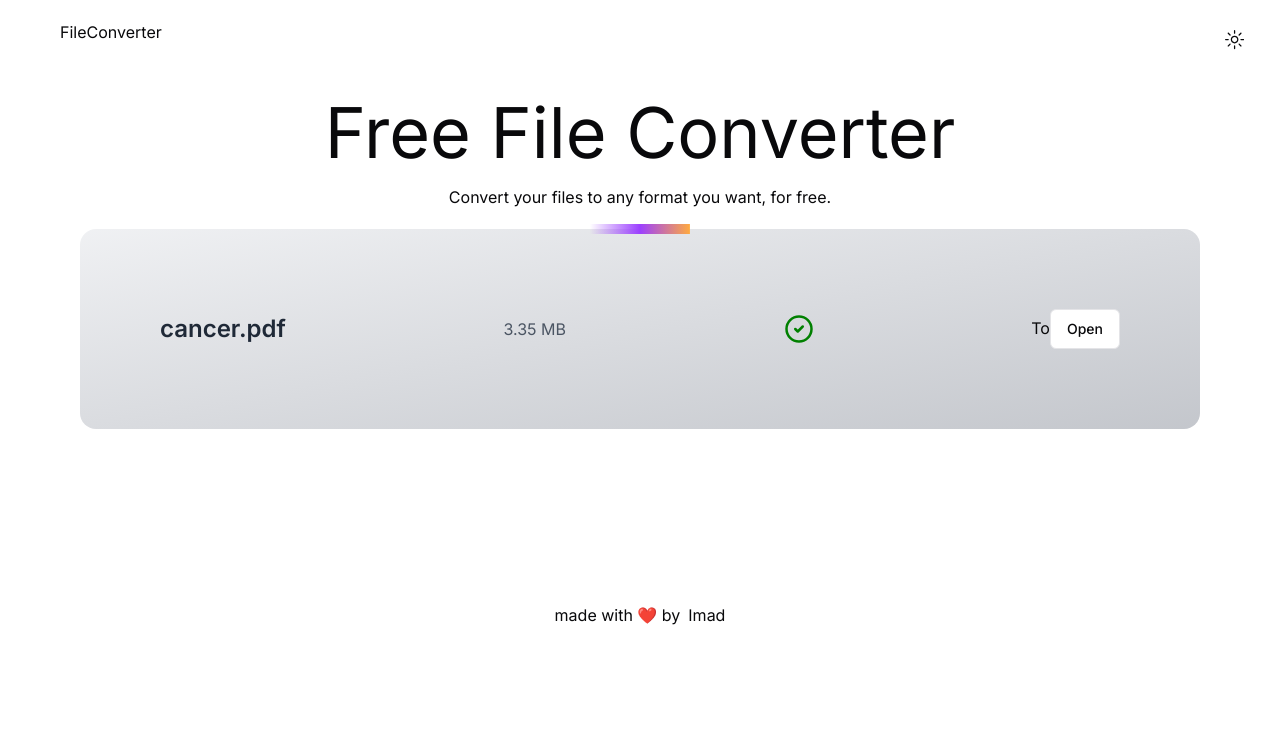
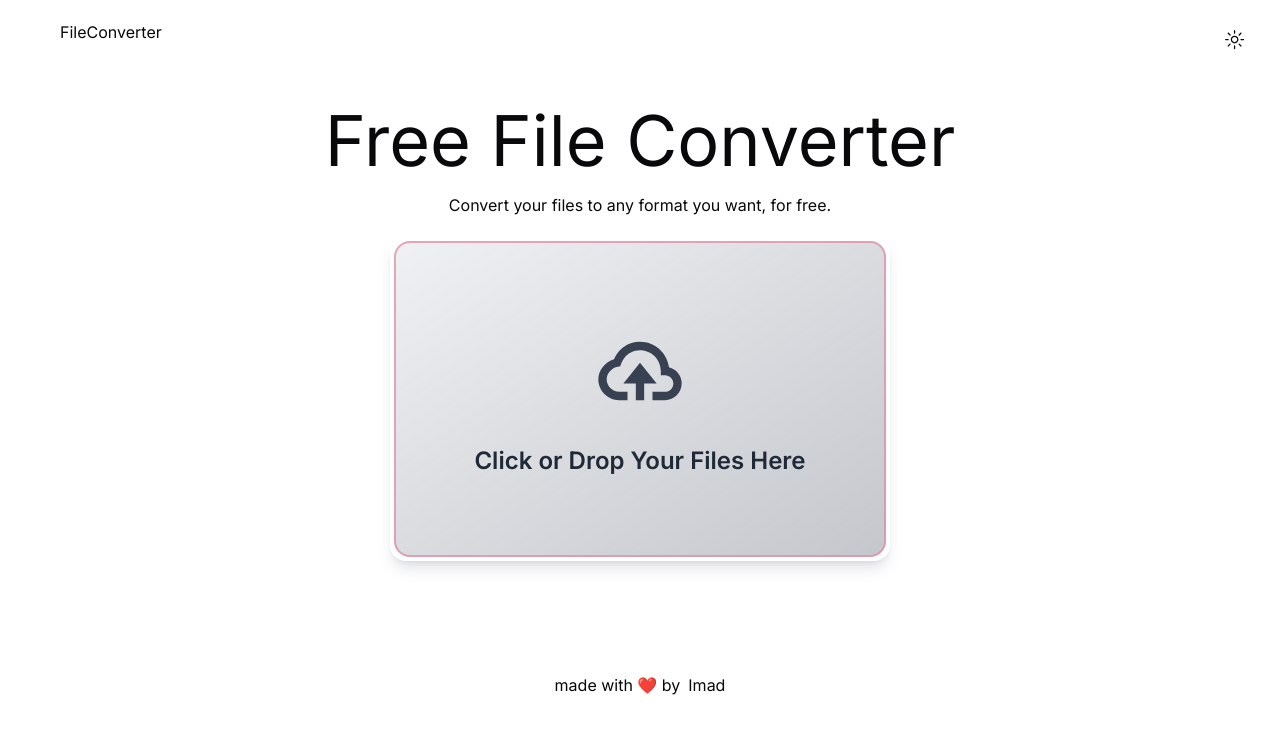
Before and after one commit to imadselka/fileconverter, a Next.js app: page / in a window 1280 px wide. Shown: the top 734 px of the page. Built offline with nearby package versions, Linux system fonts and the light colour scheme.

Commit message:
chore: Update styles and add AnimatedBorder and Beam components
This commit updates the styles by adding new CSS classes and keyframes for animations. It also introduces two new components, AnimatedBorder and Beam, which are used for visual effects in the application.

```diff
--- a/app/page.tsx
+++ b/app/page.tsx
@@ -4,7 +4,7 @@ import NavBar from "@/components/NavBar";
 
 export default function Home() {
   return (
-    <main className="flex flex-col w-screen h-screen">
+    <main className="flex flex-col w-screen h-screen gap-2">
       <NavBar />
       <Content />
       <Footer />
--- a/components/AfterFileUploaded.tsx
+++ b/components/AfterFileUploaded.tsx
@@ -8,10 +8,10 @@ import {
   DropdownMenuSeparator,
   DropdownMenuTrigger,
 } from "@/components/ui/dropdown-menu";
-import { CheckCircle2Icon } from "lucide-react";
-import Container from "./global/container";
-import Wrapper from "./global/wrapper";
-import { BorderBeam } from "./ui/border-beam";
+import { getExtensionsByType } from "@/constants/fileExtensions"; // Adjust path as necessary
+import { AlertTriangleIcon, CheckCircle2Icon } from "lucide-react";
+import { useEffect, useState } from "react";
+import AnimatedBorder from "./AnimatedBorder";
 
 interface AfterFileUploadedProps {
   fileName: string;
@@ -19,50 +19,131 @@ interface AfterFileUploadedProps {
 }
 
 const AfterFileUploaded = ({ fileName, fileSize }: AfterFileUploadedProps) => {
-  const onDownloadFile = () => {
+  const [fileType, setFileType] = useState<string>("document");
+  const [extensions, setExtensions] = useState<string[]>([]);
+  const [conversionStatus, setConversionStatus] = useState<
+    "pending" | "success" | "failed"
+  >("pending");
+
+  useEffect(() => {
+    const fileExtension = fileName.split(".").pop()?.toLowerCase();
+    const fileExtType = fileExtension
+      ? getExtensionsByType("image").includes(fileExtension)
+        ? "image"
+        : getExtensionsByType("document").includes(fileExtension)
+        ? "document"
+        : getExtensionsByType("audio").includes(fileExtension)
+        ? "audio"
+        : getExtensionsByType("video").includes(fileExtension)
+        ? "video"
+        : "document"
+      : "document";
+
+    setFileType(fileExtType);
+    setExtensions(getExtensionsByType(fileExtType));
+  }, [fileName]);
+
+  const truncateFileName = (name: string) => {
+    if (name.length <= 14) return name;
+    return `${name.slice(0, 10)}...${name.slice(-4)}`;
+  };
+
+  const handleConversion = () => {
+    console.log("Converting file...");
+    setConversionStatus("pending");
+
+    setTimeout(() => {
+      const success = Math.random() > 0.3;
+      if (success) {
+        setConversionStatus("success");
+      } else {
+        setConversionStatus("failed");
+      }
+    }, 2000);
+  };
+
+  const handleDownload = () => {
     console.log("Downloading file...");
   };
 
   return (
-    <Wrapper className="flex items-center justify-center">
-      <Container>
-        <div className="relative flex flex-col items-center justify-center gap-6 rounded-2xl bg-gradient-to-br from-gray-200/60 to-gray-500/40 dark:from-gray-400/40 dark:to-gray-600/20 p-10 md:p-20">
-          <div className="relative flex justify-between items-center w-full">
-            <span className="text-2xl font-semibold text-gray-800 dark:text-gray-200 text-center">
-              {fileName}
+    <div className="relative flex flex-col items-start gap-4 rounded-2xl bg-gradient-to-br from-gray-200/60 to-gray-500/40 dark:from-gray-400/40 dark:to-gray-600/20 p-6 w-[700px] h-auto">
+      <div className="flex items-center justify-between w-full">
+        <div className="flex items-center gap-2 w-full overflow-hidden">
+          <span className="text-sm font-medium text-gray-800 dark:text-gray-200 truncate max-w-[350px]">
+            {truncateFileName(fileName)}
           </span>
-            <span className="text-gray-600 dark:text-gray-400 text-center">
+          <span className="text-sm text-gray-600 dark:text-gray-400 whitespace-nowrap">
             {fileSize}
           </span>
-            <CheckCircle2Icon size={30} color="green" />
-            <div className="relative z-20">
-              <span>To</span>
+          {conversionStatus === "success" && (
+            <div className="flex flex-row items-center gap-2 border border-green-700 rounded-xl px-2">
+              <span className="text-sm text-green-700">Done</span>
+              <CheckCircle2Icon
+                size={20}
+                color="green"
+                className="flex-shrink-0"
+              />
+            </div>
+          )}
+          {conversionStatus === "failed" && (
+            <div className="flex flex-row items-center gap-2 border border-red-700 rounded-xl px-2">
+              <span className="text-sm text-red-700">Conversion Failed</span>
+              <AlertTriangleIcon
+                size={20}
+                color="red"
+                className="flex-shrink-0"
+              />
+            </div>
+          )}
+        </div>
+        <div className="relative z-10">
           <DropdownMenu>
             <DropdownMenuTrigger asChild>
-                  <Button variant="outline">Open</Button>
+              <Button variant="outline" className="text-sm">
+                {conversionStatus === "success"
+                  ? "Convert Another File"
+                  : "Choose Format"}
+              </Button>
             </DropdownMenuTrigger>
-                <DropdownMenuContent className="w-56 z-50">
-                  <DropdownMenuLabel>Panel Position</DropdownMenuLabel>
+            <DropdownMenuContent className="w-56 z-20">
+              <DropdownMenuLabel>Convert To</DropdownMenuLabel>
               <DropdownMenuSeparator />
               <DropdownMenuRadioGroup>
-                    <DropdownMenuRadioItem value="top">
-                      Top
+                {extensions.map((ext) => (
+                  <DropdownMenuRadioItem key={ext} value={ext}>
+                    {ext.toUpperCase()}
                   </DropdownMenuRadioItem>
-                    <DropdownMenuRadioItem value="bottom">
-                      Bottom
-                    </DropdownMenuRadioItem>
-                    <DropdownMenuRadioItem value="right">
-                      Right
-                    </DropdownMenuRadioItem>
+                ))}
               </DropdownMenuRadioGroup>
             </DropdownMenuContent>
           </DropdownMenu>
         </div>
       </div>
-          <BorderBeam size={250} duration={12} delay={9} />
+
+      <div className="flex flex-col items-end w-full">
+        {conversionStatus === "pending" ? (
+          <Button onClick={handleConversion}>Convert</Button>
+        ) : conversionStatus === "success" ? (
+          <>
+            <Button className="bg-green-600 text-white">Done</Button>
+            <Button onClick={handleDownload} className="mt-2">
+              Download
+            </Button>
+          </>
+        ) : (
+          <Button
+            variant="outline"
+            onClick={handleConversion}
+            className="text-red-700 border-red-700"
+          >
+            Retry Conversion
+          </Button>
+        )}
       </div>
-      </Container>
-    </Wrapper>
+
+      <AnimatedBorder />
+    </div>
   );
 };
 
--- /dev/null
+++ b/components/AnimatedBorder.tsx
@@ -0,0 +1,46 @@
+// components/AnimatedBorder.tsx
+"use client";
+
+import { motion } from "framer-motion";
+
+interface AnimatedBorderProps {
+  colors?: string[];
+  duration?: number;
+  borderWidth?: number;
+  borderRadius?: string;
+  className?: string;
+}
+
+const AnimatedBorder: React.FC<AnimatedBorderProps> = ({
+  colors = [
+    "rgba(255, 170, 64, 0.75)",
+    "rgba(156, 64, 255, 0.75)",
+    "rgba(255, 170, 64, 0.75)",
+    "rgba(156, 64, 255, 0.75)",
+    "rgba(255, 170, 64, 0.75)",
+  ],
+  duration = 5,
+  borderWidth = 2,
+  borderRadius = "1rem",
+  className = "",
+}) => {
+  return (
+    <motion.div
+      className={`absolute inset-0 ${className}`}
+      initial={{ borderColor: colors[0] }}
+      animate={{ borderColor: colors }}
+      transition={{
+        duration: duration,
+        ease: "linear",
+        repeat: Infinity,
+      }}
+      style={{
+        borderStyle: "solid",
+        borderWidth: `${borderWidth}px`,
+        borderRadius: borderRadius,
+      }}
+    />
+  );
+};
+
+export default AnimatedBorder;
--- a/components/FileUpload.tsx
+++ b/components/FileUpload.tsx
@@ -1,33 +1,39 @@
 "use client";
-import { useRef } from "react";
+import { useRef, useState } from "react";
+import { BiCloudUpload } from "react-icons/bi";
 import AfterFileUploaded from "./AfterFileUploaded";
+import AnimatedBorder from "./AnimatedBorder";
 
 const FileUpload = () => {
-  // Reference to the hidden file input element
   const fileInputRef = useRef<HTMLInputElement>(null);
+  const [uploadedFile, setUploadedFile] = useState<{
+    name: string;
+    size: string;
+  } | null>(null);
 
-  // Function to trigger the file input click
   const handleClick = () => {
     if (fileInputRef.current) {
       fileInputRef.current.click();
     }
   };
 
-  // Handle file selection
-  const handleFileChange = (event: any) => {
-    const file = event.target.files[0];
+  const handleFileChange = (event: React.ChangeEvent<HTMLInputElement>) => {
+    const file = event.target.files?.[0];
     if (file) {
-      console.log("Selected file:", file);
+      // Convert file size to a readable format
+      const fileSize = (file.size / (1024 * 1024)).toFixed(2) + " MB";
+
+      // Set the uploaded file's information
+      setUploadedFile({ name: file.name, size: fileSize });
     }
   };
 
   return (
-    <>
-      {/* <div className="relative flex items-center justify-center">
+    <div className="relative flex items-center justify-center">
+      {!uploadedFile ? (
         <div
           className="relative rounded-2xl bg-white/20 dark:bg-black/30 p-1 shadow-lg shadow-gray-500/20 dark:shadow-black/30 backdrop-blur-lg hover:cursor-pointer"
           onClick={handleClick}
-          ref={fileInputRef}
         >
           <div className="relative flex flex-col items-center justify-center gap-6 rounded-2xl bg-gradient-to-br from-gray-200/60 to-gray-500/40 dark:from-gray-400/40 dark:to-gray-600/20 p-10 md:p-20">
             <BiCloudUpload
@@ -37,9 +43,15 @@ const FileUpload = () => {
             <h1 className="text-2xl font-semibold text-gray-800 dark:text-gray-200 text-center">
               Click or Drop Your Files Here
             </h1>
-            <BorderBeam size={250} duration={12} delay={9} />
+            <AnimatedBorder />
           </div>
         </div>
+      ) : (
+        <AfterFileUploaded
+          fileName={uploadedFile.name}
+          fileSize={uploadedFile.size}
+        />
+      )}
 
       <input
         type="file"
@@ -47,9 +59,7 @@ const FileUpload = () => {
         onChange={handleFileChange}
         className="hidden"
       />
-      </div> */}
-      <AfterFileUploaded fileName="cancer.pdf" fileSize="3.35 MB" />
-    </>
+    </div>
   );
 };
 
--- a/components/ui/border-beam.tsx
+++ b/components/ui/border-beam.tsx
@@ -1,11 +1,10 @@
-import { cn } from "@/lib/utils";
+import { motion } from "framer-motion";
 
 interface BorderBeamProps {
   className?: string;
   size?: number;
   duration?: number;
   borderWidth?: number;
-  anchor?: number;
   colorFrom?: string;
   colorTo?: string;
   delay?: number;
@@ -13,9 +12,8 @@ interface BorderBeamProps {
 
 export const BorderBeam = ({
   className,
-  size = 100,
-  duration = 15,
-  anchor = 100,
+  size = 200,
+  duration = 10,
   borderWidth = 2,
   colorFrom = "#ffaa40",
   colorTo = "#9c40ff",
@@ -23,27 +21,37 @@ export const BorderBeam = ({
 }: BorderBeamProps) => {
   return (
     <div
-      style={
-        {
-          "--size": `${size}px`,
-          "--duration": `${duration}s`,
-          "--anchor": `${anchor}%`,
-          "--border-width": `${borderWidth}px`,
-          "--color-from": colorFrom,
-          "--color-to": colorTo,
-          "--delay": `-${delay}s`,
-        } as React.CSSProperties
-      }
-      className={cn(
-        "absolute inset-0 rounded-inherit",
-        "mask-[linear-gradient(transparent,transparent),linear-gradient(white,white)]",
-        "mask-clip-[padding-box,border-box] mask-composite-intersect",
-        "after:absolute after:aspect-square after:w-[100px] after:h-[10px] after:animate-border-beam",
-        "after:[animation-delay:var(--delay)] after:[background:linear-gradient(to_left,var(--color-from),var(--color-to),transparent)]",
-        "after:[offset-anchor:var(--anchor)_50%] after:[offset-path:rect(0_auto_auto_0_round_calc(var(--size)))]",
-        "z-10", // Ensure BorderBeam has a lower z-index
-        className
-      )}
-    />
+      className={`relative flex items-center justify-center overflow-hidden rounded-lg ${className}`}
+      style={{
+        width: `${size}px`,
+        height: `${size}px`,
+        borderWidth: `${borderWidth}px`,
+      }}
+    >
+      <motion.div
+        className="absolute top-0 left-0 w-full h-full rounded-[inherit] pointer-events-none"
+        style={{
+          borderWidth: `${borderWidth}px`,
+          borderStyle: "solid",
+          borderImage: `linear-gradient(to right, ${colorFrom}, ${colorTo}) 1`,
+        }}
+        initial={{ clipPath: "inset(0% 0% 100% 0%)" }}
+        animate={{
+          clipPath: [
+            "inset(0% 0% 100% 0%)",
+            "inset(0% 0% 0% 0%)",
+            "inset(100% 0% 0% 0%)",
+            "inset(100% 0% 0% 100%)",
+            "inset(0% 0% 100% 100%)",
+          ],
+        }}
+        transition={{
+          duration: duration,
+          ease: "linear",
+          repeat: Infinity,
+          repeatDelay: delay,
+        }}
+      />
+    </div>
   );
 };
--- /dev/null
+++ b/constants/fileExtensions.ts
@@ -0,0 +1,22 @@
+export const fileExtensions = {
+  image: ["png", "jpeg", "jpg", "gif", "webp", "tiff"],
+  document: ["pdf", "doc", "docx", "xls", "xlsx", "ppt", "pptx"],
+  audio: ["mp3", "wav", "aac", "flac", "ogg"],
+  video: ["mp4", "mov", "avi", "mkv", "flv", "wmv"],
+};
+
+// Function to get extensions based on file type
+export const getExtensionsByType = (fileType: string): string[] => {
+  switch (fileType) {
+    case "image":
+      return fileExtensions.image;
+    case "document":
+      return fileExtensions.document;
+    case "audio":
+      return fileExtensions.audio;
+    case "video":
+      return fileExtensions.video;
+    default:
+      return [];
+  }
+};
```
Also changed, not shown: app/globals.css (+9 -0 lines), components/Beam.tsx (added, +54 -0 lines), components/styles.module.css (added, +30 -0 lines), tailwind.config.ts (+7 -0 lines). Lines whose indentation alone changed are shown as unchanged.
